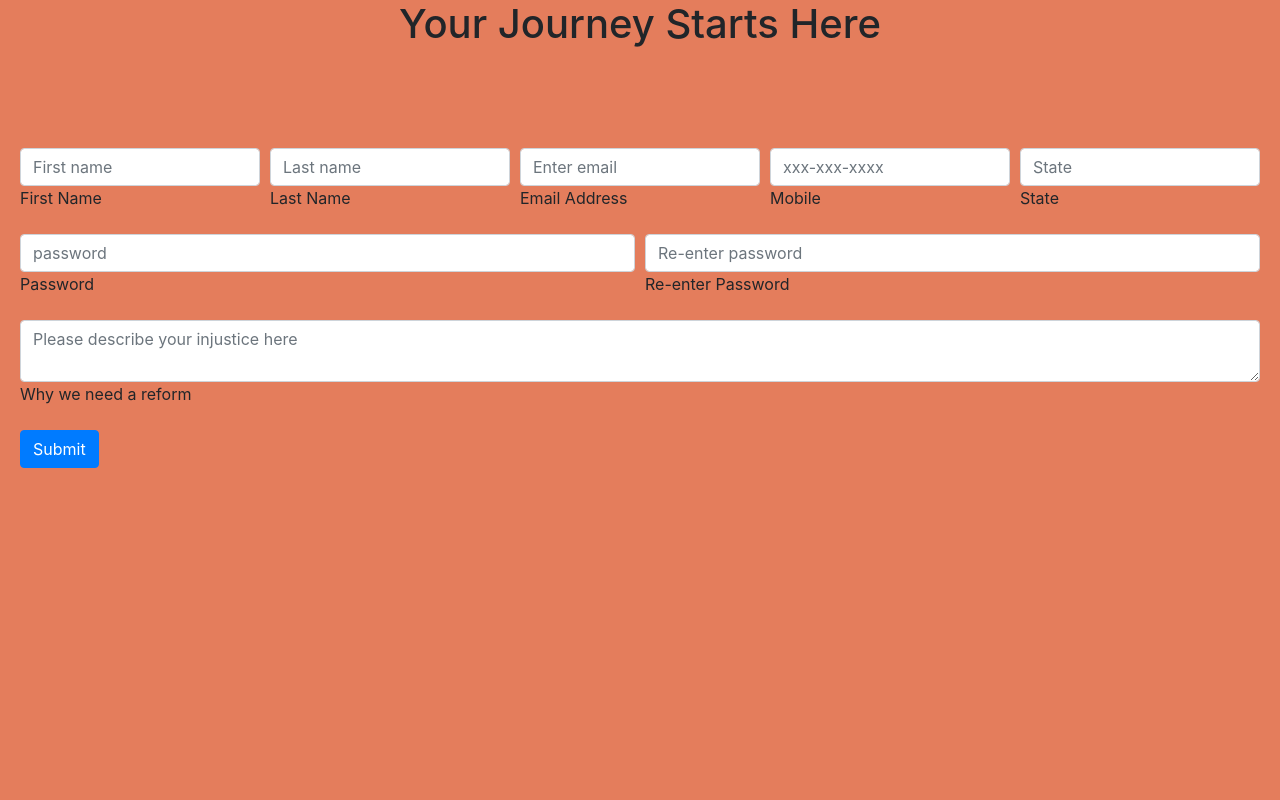
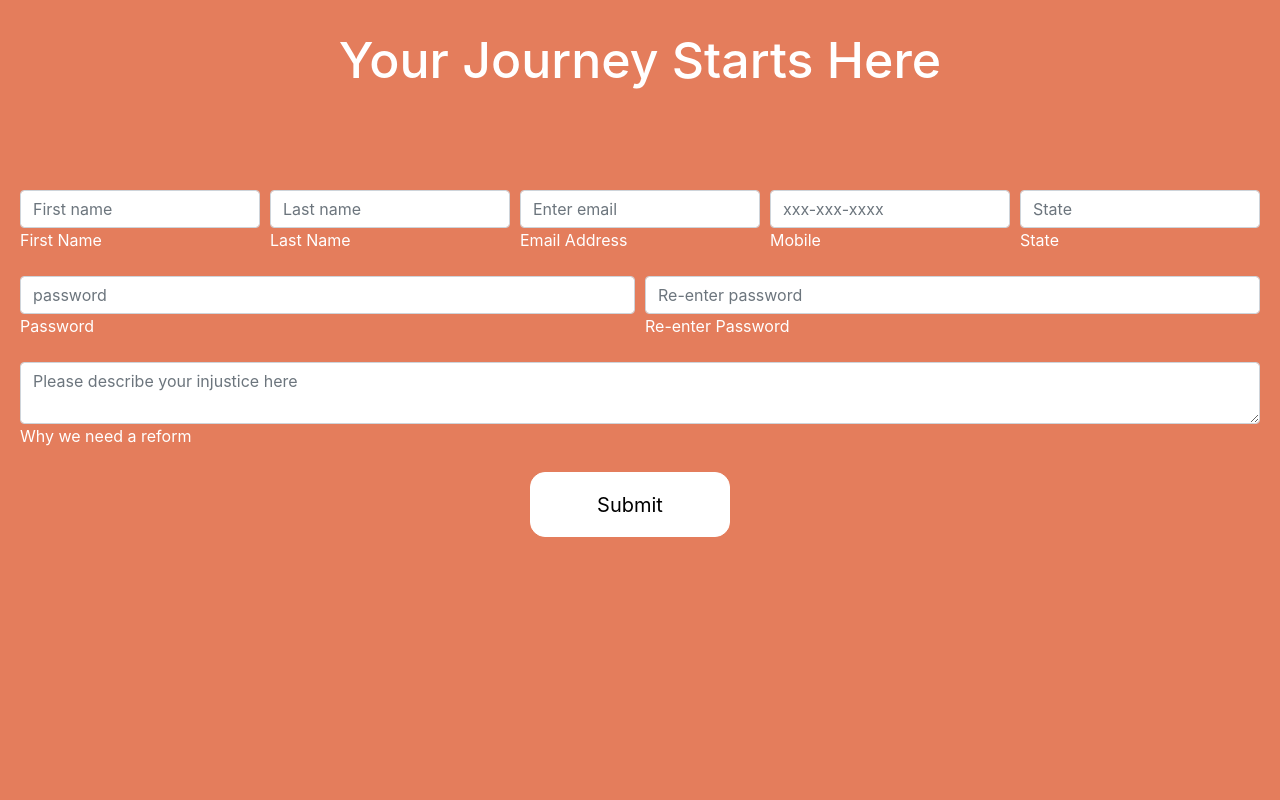
Before and after one commit to delaware19/team-13, a React (Create React App) app in the folder wethepeople/: page /signup in a window 1280 px wide. Shown: the top 800 px of the page. Built offline with nearby package versions, Linux system fonts and the light colour scheme.

Commit message:
updates to css

```diff
--- a/wethepeople/src/pages/SignIn/SignIn.js
+++ b/wethepeople/src/pages/SignIn/SignIn.js
@@ -48,7 +48,7 @@ export class SignIn extends Component {
     render() {
         return (
             <>
-                <h1 style={{ backgroundColor: "#E47D5C", textAlign: "center", marginBottom: "0px" }}>Continue Your Journey</h1>
+                <h1 style={{ backgroundColor: "#E47D5C", textAlign: "center", marginBottom: "0px"}}>Continue Your Journey</h1>
                 <StyledContainer>
                     <Form>
                         <Form.Group style = {{paddingLeft: "400px", paddingRight: "400px"}} controlId="formBasicEmail">
--- a/wethepeople/src/pages/SignUp/SignUp.js
+++ b/wethepeople/src/pages/SignUp/SignUp.js
@@ -37,35 +37,38 @@ justify-content: center;
 padding-bottom: 600px;
 `;
 
+const Label = styled(Form.Label)`
+color: white;
+`;
 
 export class SignUp extends Component {
   render() {
     return(
     <>
-        <h1 style = {{backgroundColor:  "#E47D5C", textAlign: "center", marginBottom: "0px"}}>Your Journey Starts Here</h1>
+        <h1 style = {{backgroundColor:  "#E47D5C", textAlign: "center", marginBottom: "0px", fontSize: "50px", color:"white", paddingTop: "30px",}}>Your Journey Starts Here</h1>
       <StyledContainer>
         <Form>
           <Form.Group controlId="nameAndContact">
             <Form.Row>
               <Col>
                 <Form.Control placeholder="First name" />
-                <Form.Label>First Name</Form.Label>
+                <Label>First Name</Label>
               </Col>
               <Col>
                 <Form.Control placeholder="Last name" />
-                <Form.Label>Last Name</Form.Label>
+                <Label>Last Name</Label>
               </Col>
               <Col>
                 <Form.Control type="email" placeholder="Enter email" />
-                <Form.Label>Email Address</Form.Label>
+                <Label>Email Address</Label>
               </Col>
               <Col>
                 <Form.Control placeholder="xxx-xxx-xxxx" />
-                <Form.Label>Mobile</Form.Label>
+                <Label>Mobile</Label>
               </Col>
               <Col>
                 <Form.Control placeholder="State" />
-                <Form.Label>State</Form.Label>
+                <Label>State</Label>
               </Col>
             </Form.Row>
           </Form.Group>
@@ -73,11 +76,11 @@ export class SignUp extends Component {
             <Form.Row>
               <Col>
                 <Form.Control type="password" placeholder="password" />
-                <Form.Label>Password</Form.Label>
+                <Label>Password</Label>
               </Col>
               <Col>
                 <Form.Control type="password" placeholder="Re-enter password" />
-                <Form.Label>Re-enter Password</Form.Label>
+                <Label>Re-enter Password</Label>
               </Col>
             </Form.Row>
           </Form.Group>
@@ -85,15 +88,18 @@ export class SignUp extends Component {
             <Form.Row>
               <Col>
                 <Form.Control as="textarea" placeholder="Please describe your injustice here" />
-                <Form.Label>Why we need a reform</Form.Label>
+                <Label>Why we need a reform</Label>
               </Col>
             </Form.Row>
           </Form.Group>
+          <Align>
+
           <Link to='/InterActiveRoadMap'>
-            <Button variant="primary" type="submit">
+            <StyledButton variant="primary" type="submit">
               Submit
-           </Button>
+           </StyledButton>
           </Link>
+          </Align>
         </Form>
       </StyledContainer>
       </>
```
